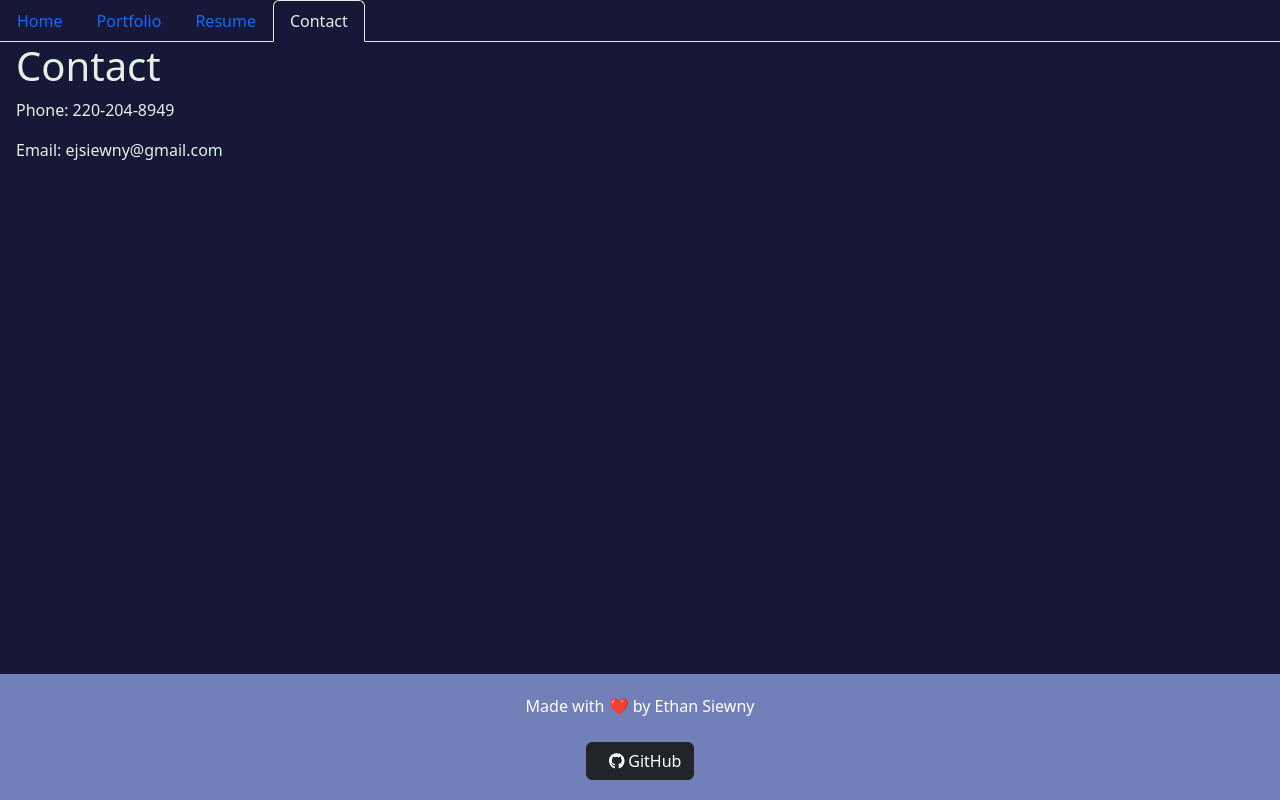
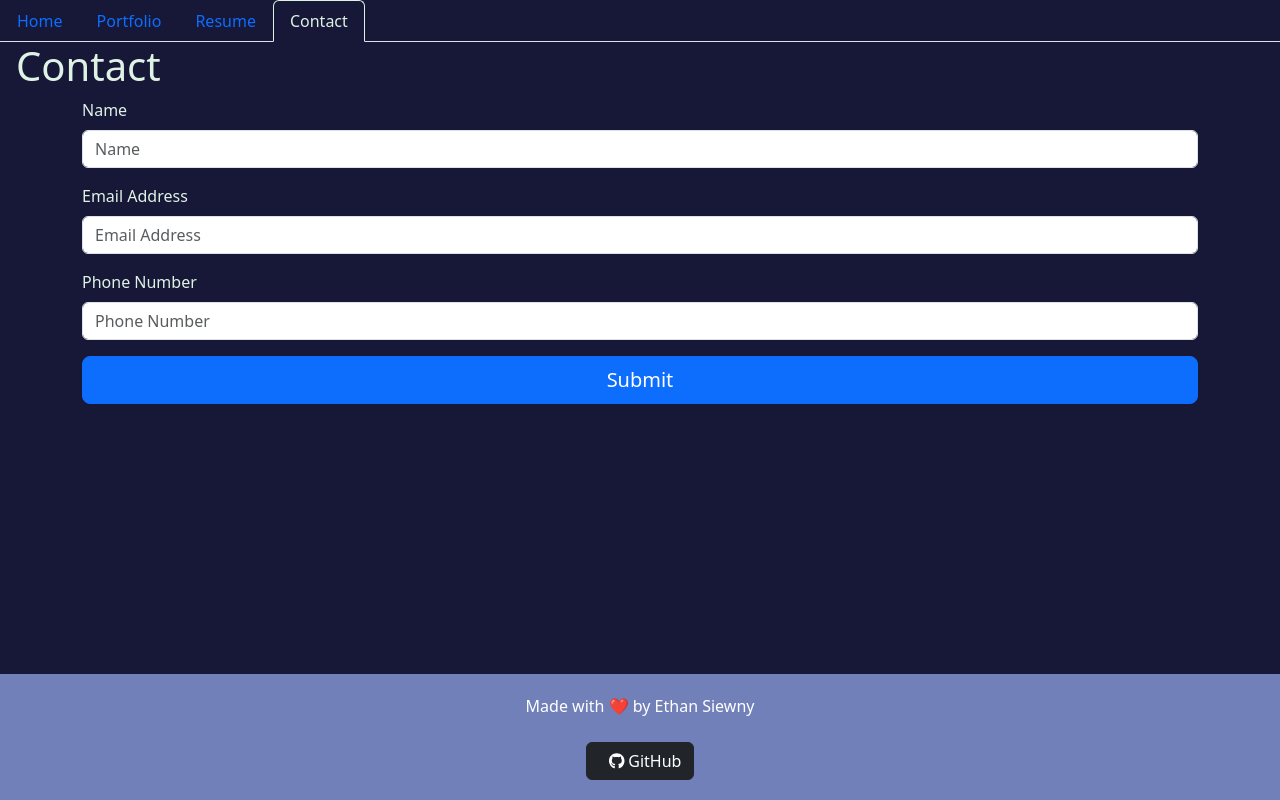
Before and after one commit to AetherealDev/React-Portfolio, a React (Vite) app: page /Contact in a window 1280 px wide. Built offline with nearby package versions, Linux system fonts and the light colour scheme.

Commit message:
added the contact page, complete with form validation and bootstrap styling

```diff
--- a/src/pages/Contact.jsx
+++ b/src/pages/Contact.jsx
@@ -1,9 +1,89 @@
+import {useEffect} from "react";
+
 export default function Contact() {
+    useEffect(() => {
+        // Initialize form validation
+        const form = document.getElementById("contact-form");
+        form.addEventListener("submit", function (event) {
+            if (!form.checkValidity()) {
+                event.preventDefault();
+                event.stopPropagation();
+            }
+            form.classList.add("was-validated");
+        });
+    }, []);
+
     return (
-        <div>
+        <>
             <h1>Contact</h1>
-            <p>Phone: 220-204-8949</p>
-            <p>Email: ejsiewny@gmail.com</p>
-        </div>
-    )
+            <div className="container">
+                <form id="contact-form" noValidate>
+                    {/* Add the "noValidate" attribute to prevent browser validation */}
+                    <div className="mb-3">
+                        <label className="form-label">Name</label>
+                        <input
+                            className="form-control"
+                            id="name"
+                            type="text"
+                            placeholder="Name"
+                            required
+                        />
+                        <div className="invalid-feedback">
+                            Please provide your name.
+                        </div>
+                    </div>
+                    <div className="mb-3">
+                        <label className="form-label" htmlFor="emailAddress">
+                            Email Address
+                        </label>
+                        <input
+                            className="form-control"
+                            id="emailAddress"
+                            type="email"
+                            placeholder="Email Address"
+                            required
+                        />
+                        <div className="invalid-feedback">
+                            Please provide a valid email address.
+                        </div>
+                    </div>
+                    <div className="mb-3">
+                        <label className="form-label" htmlFor="phoneNumber">
+                            Phone Number
+                        </label>
+                        <input
+                            className="form-control"
+                            id="phoneNumber"
+                            type="tel"
+                            placeholder="Phone Number"
+                            required
+                        />
+                        <div className="invalid-feedback">
+                            Please provide your phone number.
+                        </div>
+                    </div>
+
+                    <div className="d-none" id="submitSuccessMessage">
+                        <div className="text-center mb-3">Form submission successful!</div>
+                    </div>
+
+                    <div className="d-none" id="submitErrorMessage">
+                        <div className="text-center text-danger mb-3">
+                            Error sending message!
+                        </div>
+                    </div>
+
+                    <div className="d-grid">
+                        <button
+                            className="btn btn-primary btn-lg"
+                            id="submitButton"
+                            type="submit"
+                        >
+                            Submit
+                        </button>
+                    </div>
+                </form>
+            </div>
+        </>
+    );
 }
```
